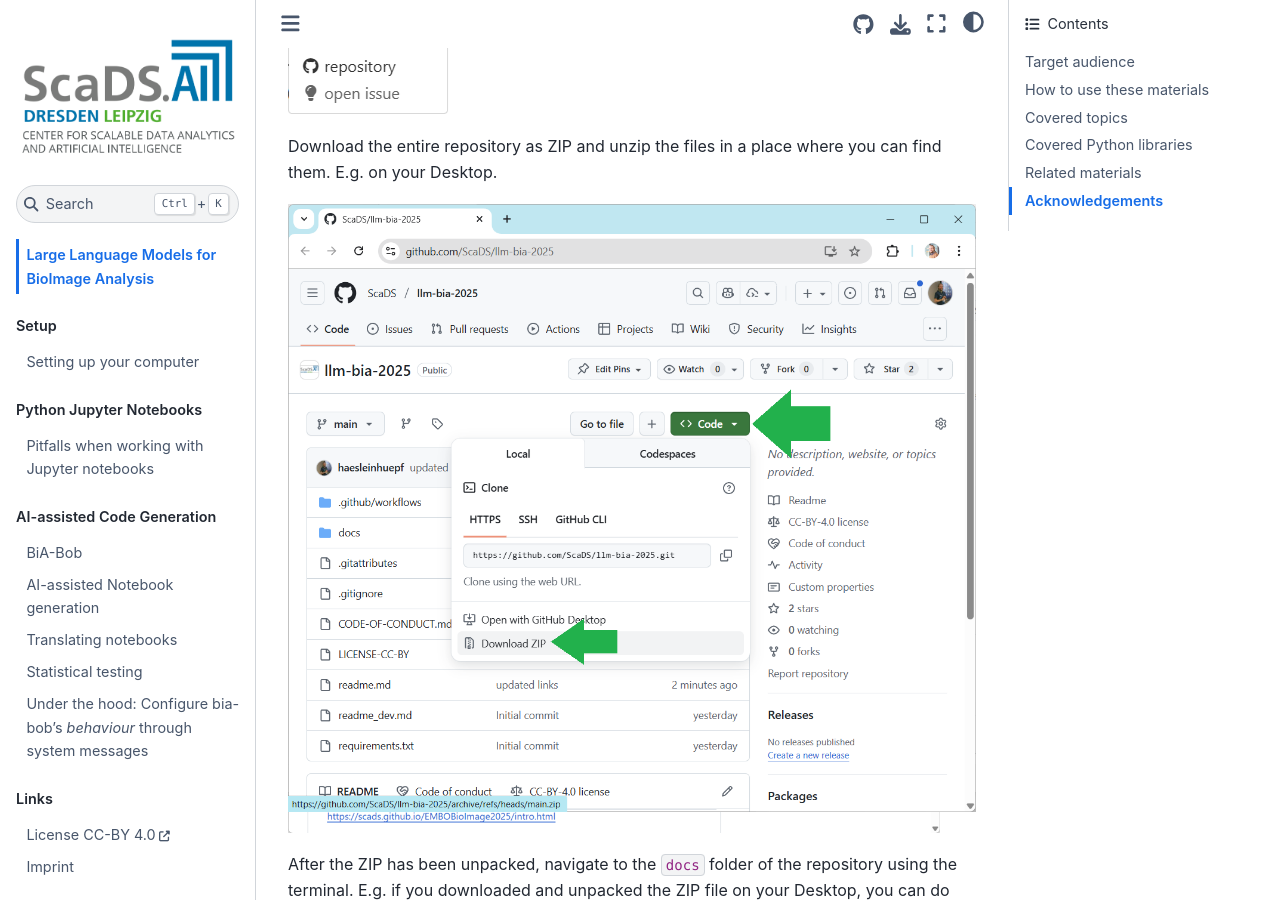
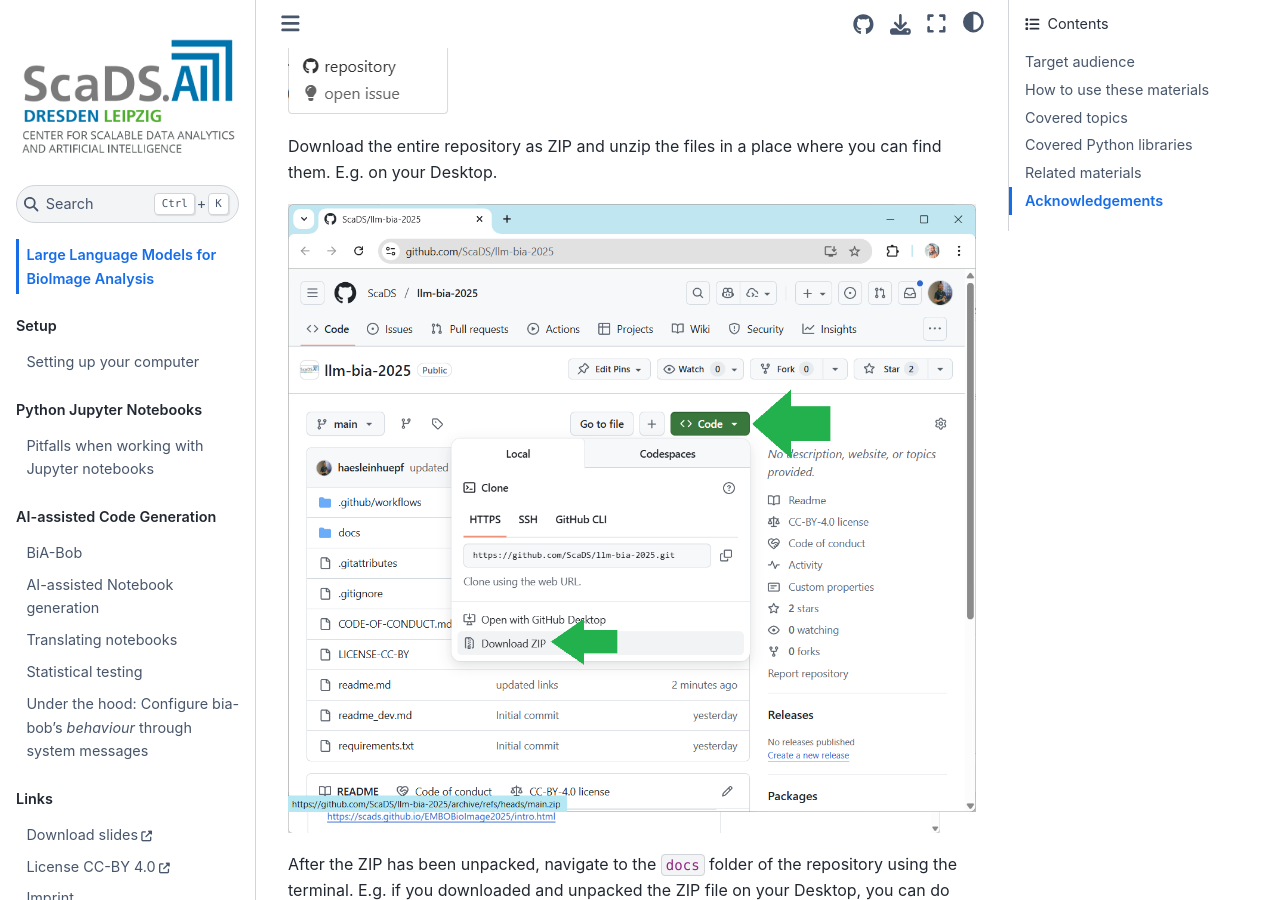
Before and after one commit to ScaDS/EMBOBioImage2025, a Jupyter Book: the page built from docs/intro.md, in a window 1280 px wide and 900 px high, scrolled down 569 px. Built offline with Jupyter Book 1.0.4 settings and Sphinx 7.4.7 and the Sphinx Book theme 1.1.4, drawn with Linux system fonts in a browser that asks for light colours; pages that are not in the unit, such as notebooks, are missing from menus.

Commit message:
added link to slides

```diff
--- a/docs/_toc.yml
+++ b/docs/_toc.yml
@@ -25,6 +25,8 @@
 
   - caption: Links
     chapters:
+    - url: https://doi.org/10.5281/zenodo.17053831
+      title: Download slides
     - url: https://creativecommons.org/licenses/by/4.0/
       title: License CC-BY 4.0
     - file: imprint
```
